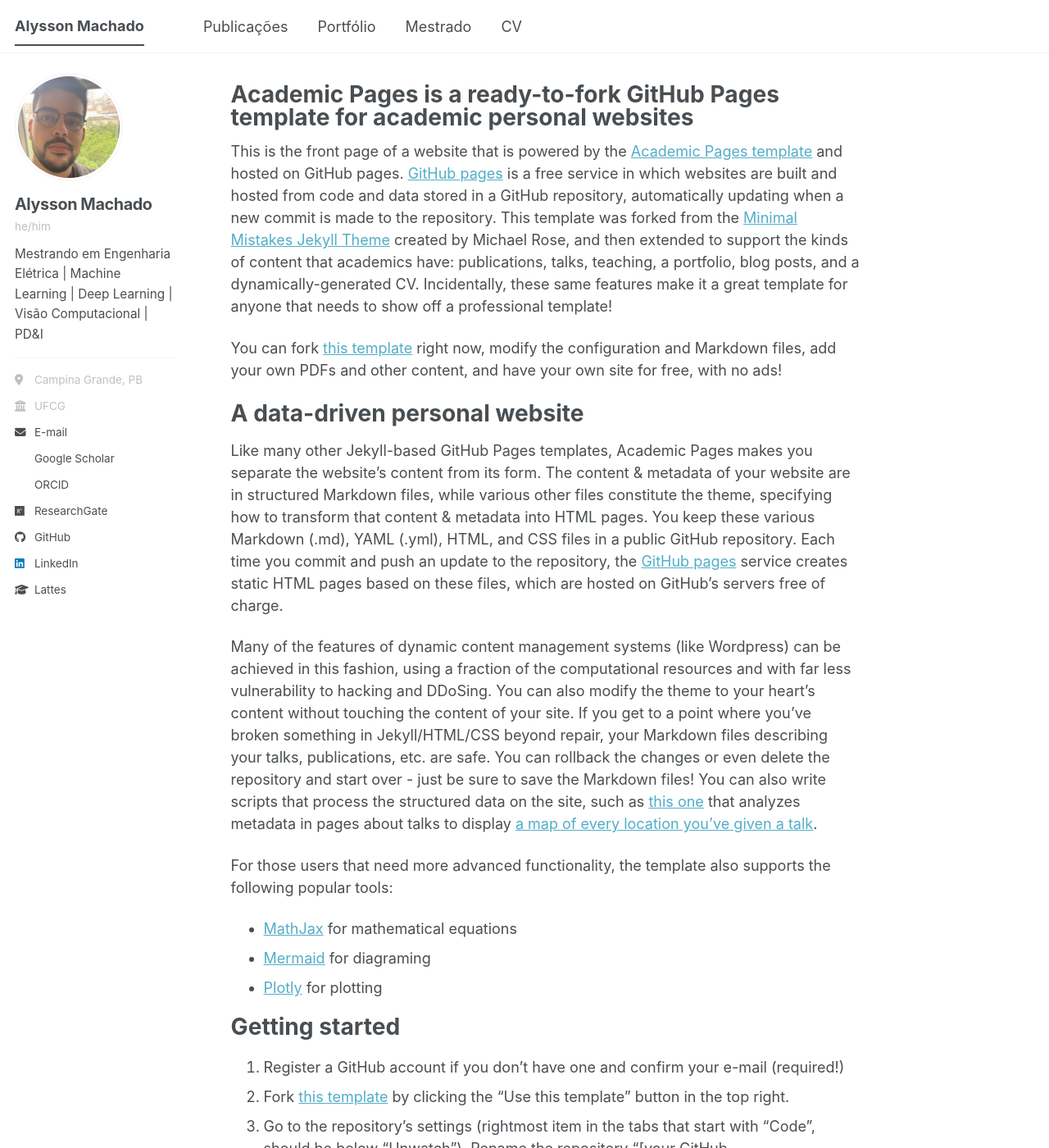
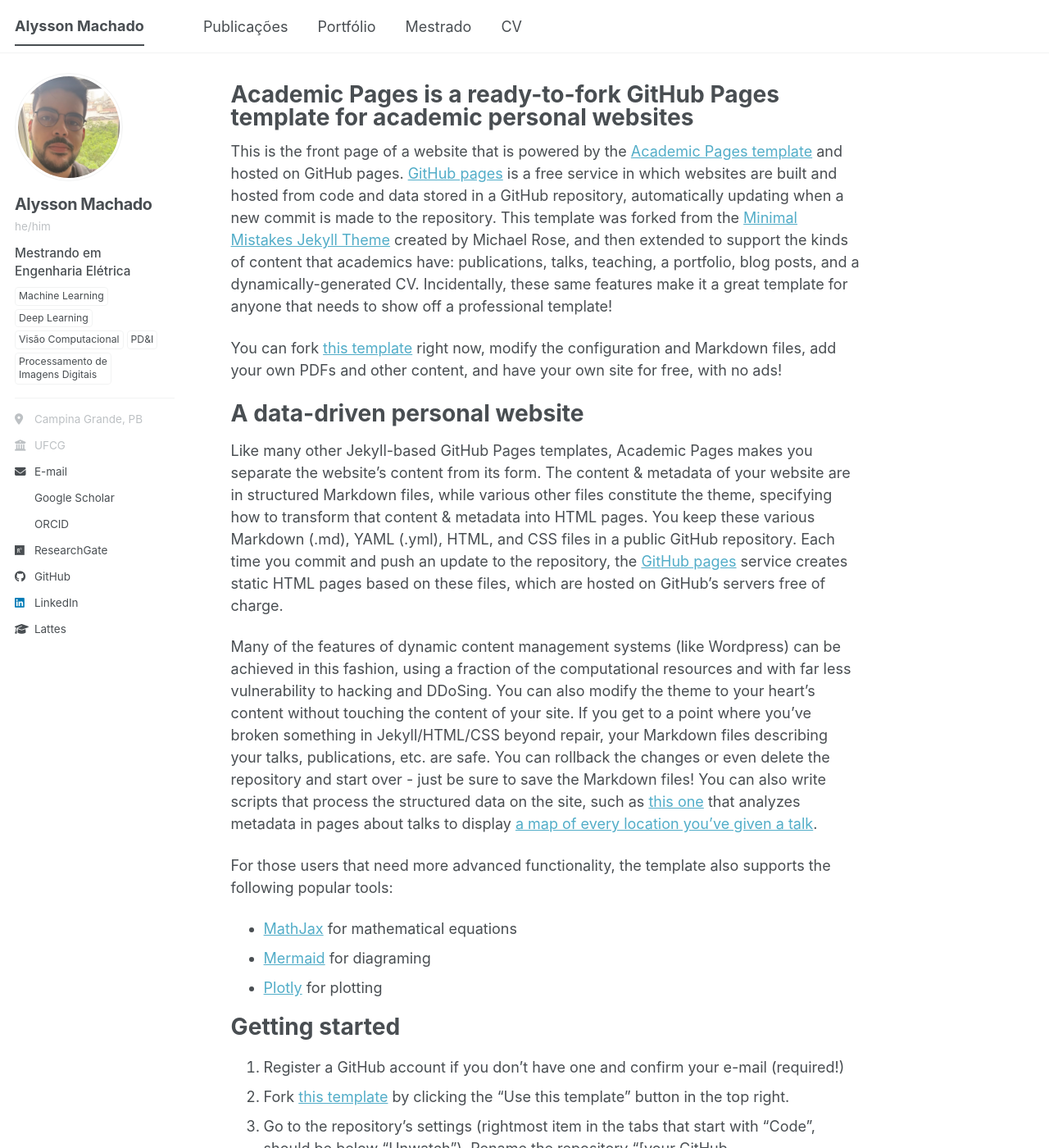
Before and after one commit to Alyssonmach/alyssonmach.github.io, a Jekyll site: the page built from _pages/about.md, in a window 1280 px wide and 1400 px high. Shown: the whole window at 82% size. Built offline with Jekyll 4.4.1, drawn with Linux system fonts in a browser that asks for light colours; a style sheet for code colours, icons or effects is not loaded.

Commit message:
Adjust description interface

```diff
--- a/_config.yml
+++ b/_config.yml
@@ -26,7 +26,7 @@
   avatar           : "profile.png"
   name             : "Alysson Machado"
   pronouns         : "he/him"
-  bio              : "Mestrando em Engenharia Elétrica | Machine Learning | Deep Learning | Visão Computacional | PD&I"
+  bio              : "Mestrando em Engenharia Elétrica | Machine Learning | Deep Learning | Visão Computacional | PD&I | Processamento de Imagens Digitais |"
   location         : "Campina Grande, PB"
   employer         : "UFCG"
   uri              : # URL
--- a/_includes/author-profile.html
+++ b/_includes/author-profile.html
@@ -19,7 +19,24 @@
     {% if author.pronouns %}<p class="author__pronouns">{{ author.pronouns }}</p>{% endif %}
   </div>
 
-  {% if author.bio %}<p class="author__bio">{{ author.bio }}</p>{% endif %}
+  {% if author.bio %}
+    {% assign bio_lines = author.bio | split: '|' %}
+    <div class="author__bio">
+      <p class="author__role">{{ bio_lines.first | strip }}</p>
+      {% if bio_lines.size > 1 %}
+        <ul class="author__expertise">
+          {% for line in bio_lines offset:1 %}
+            {% assign topic = line | strip %}
+            {% if topic == 'Processamento de Imagens Digitais' %}
+              <li class="author__expertise-long">Processamento de<span class="author__topic-break"> </span>Imagens Digitais</li>
+            {% elsif topic != '' %}
+              <li>{{ topic }}</li>
+            {% endif %}
+          {% endfor %}
+        </ul>
+      {% endif %}
+    </div>
+  {% endif %}
 
   <div class="author__urls-wrapper">
     <ul class="author__urls social-icons">
--- a/_sass/layout/_sidebar.scss
+++ b/_sass/layout/_sidebar.scss
@@ -200,6 +200,46 @@
   font-size: 0.85rem;
   line-height: 1.6;
   overflow-wrap: anywhere;
+  text-align: left;
+
+  .author__role {
+    margin: 0;
+    font-size: 0.85rem;
+    font-weight: 500;
+    line-height: 1.45;
+    text-wrap: pretty;
+  }
+
+  .author__expertise {
+    display: flex;
+    flex-wrap: wrap;
+    gap: 4px;
+    margin: 8px 0 0;
+    padding: 0;
+    list-style: none;
+
+    li {
+      max-width: 100%;
+      margin: 0;
+      padding: 2px 4px;
+      border: 1px solid var(--global-border-color);
+      border-radius: 4px;
+      font-size: 0.68rem;
+      font-weight: 400;
+      line-height: 1.35;
+      list-style: none;
+    }
+
+    @include breakpoint($large) {
+      .author__expertise-long {
+        width: max-content;
+      }
+
+      .author__topic-break {
+        display: block;
+      }
+    }
+  }
 
   @include breakpoint($large) {
     margin: 12px 0 16px;
```
